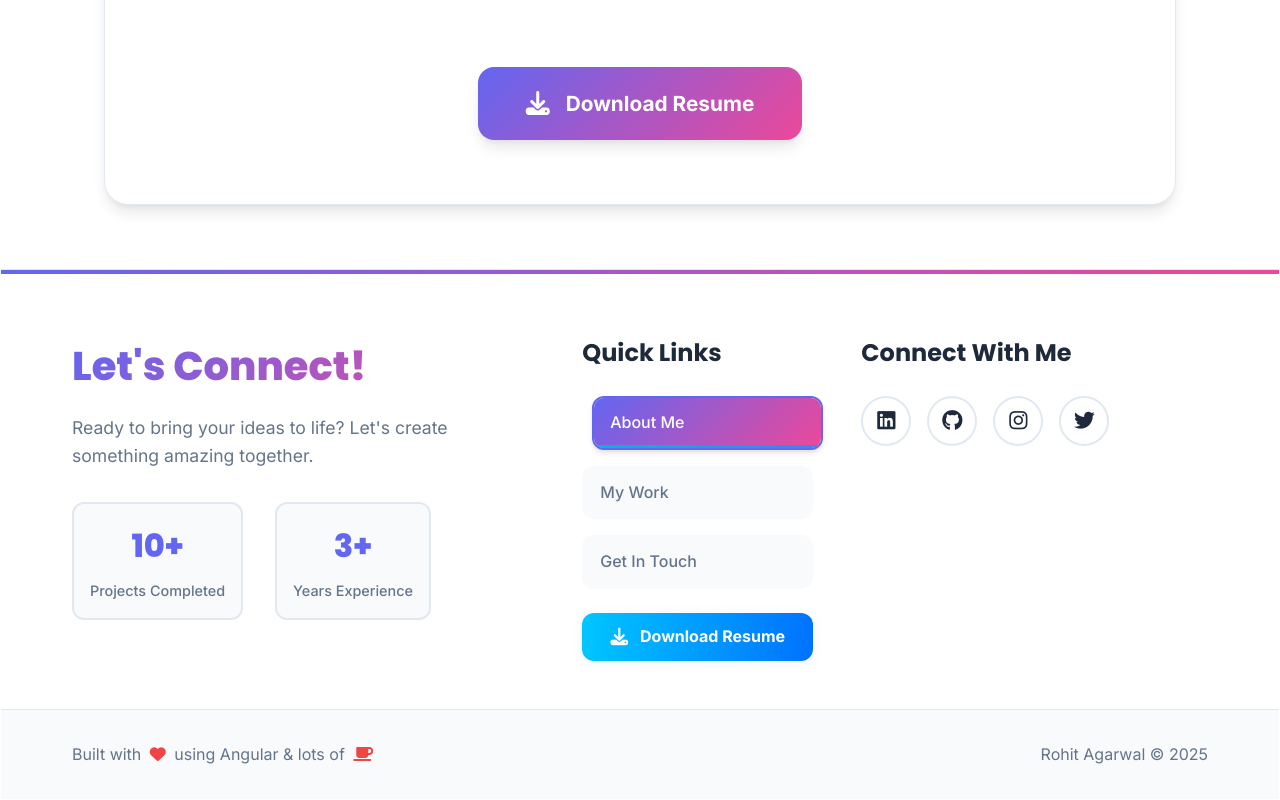
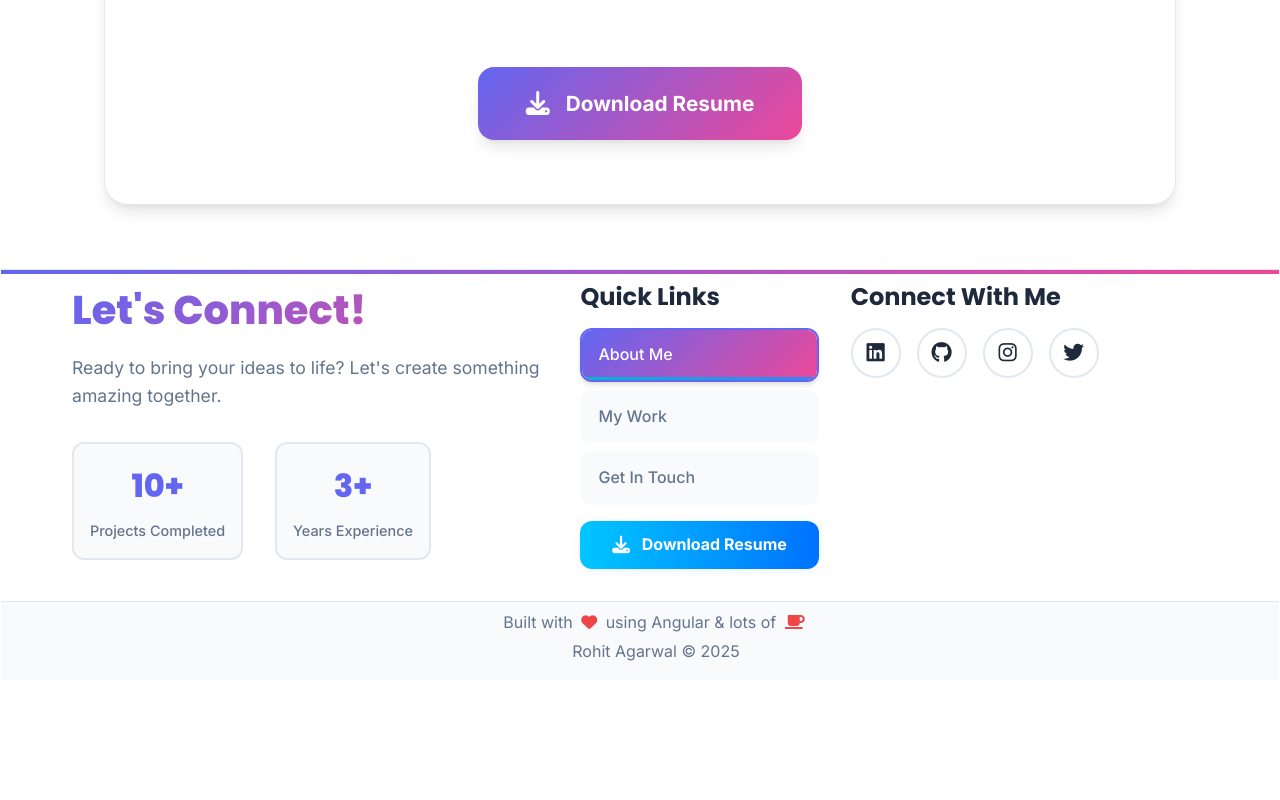
Before and after one commit to rohit-agarwal-ITT/My_Portfolio, an Angular app: page /about in a window 1280 px wide. Shown: the part 1534-2334 px from the top of the page. After the commit the page ends 2215 px from the top, so only its background shows below. Built offline with nearby package versions, Linux system fonts and the light colour scheme.

Commit message:
Placed top icon correctly

```diff
--- a/src/app/app.component.scss
+++ b/src/app/app.component.scss
@@ -269,7 +269,7 @@
 /* Footer */
 .footer {
   margin-top: auto;
-  padding: 4rem 0 0 0;
+  padding: 0.5rem 0 0 0;
   border-top: 1px solid var(--border-color);
   position: relative;
   flex-shrink: 0;
@@ -288,25 +288,30 @@
 .footer-content {
   max-width: 1200px;
   margin: 0 auto;
-  padding: 0 2rem 3rem 2rem;
+  padding: 0 2rem 2rem 2rem;
   display: grid;
   grid-template-columns: 2fr 1fr 1.5fr;
-  gap: 3rem;
+  gap: 2rem;
   align-items: start;
+}
+
+.footer-section {
+  padding: 0;
+  margin: 0;
 }
 
 .footer-section h3 {
   font-size: 2.5rem;
   font-weight: 800;
   font-family: 'Poppins', sans-serif;
-  margin-bottom: 1rem;
+  margin-bottom: 0.75rem;
 }
 
 .footer-section h4 {
   font-size: 1.5rem;
   font-weight: 700;
   color: var(--text-primary);
-  margin-bottom: 1.5rem;
+  margin-bottom: 0.75rem;
   font-family: 'Poppins', sans-serif;
 }
 
@@ -359,7 +364,7 @@
 .footer-links {
   display: flex;
   flex-direction: column;
-  gap: 1rem;
+  gap: 0.5rem;
 }
 
 .footer-link {
@@ -404,7 +409,6 @@
 .footer-link:active,
 .footer-link.router-link-active {
   color: white;
-  transform: translateX(10px);
   border-color: var(--primary-color);
   box-shadow: var(--shadow-md);
 }
@@ -510,7 +514,7 @@
 /* Footer Bottom */
 .footer-bottom {
   border-top: 1px solid var(--border-color);
-  padding: 2rem 0;
+  padding: 0.5rem 0 0.5rem 0;
   background: var(--bg-secondary);
 }
 
@@ -519,10 +523,14 @@
   margin: 0 auto;
   padding: 0 2rem;
   display: flex;
-  justify-content: space-between;
+  justify-content: center;
   align-items: center;
+  flex-direction: column;
   flex-wrap: wrap;
-  gap: 1rem;
+  gap: 0.2rem;
+  padding-right: 0;
+  margin-bottom: 0.5rem;
+  text-align: center;
 }
 
 .footer-bottom p {
@@ -555,7 +563,7 @@
 /* Scroll to Top Button */
 .scroll-to-top {
   position: fixed;
-  bottom: 2rem;
+  bottom: 3.5rem;
   right: 2rem;
   width: 50px;
   height: 50px;
@@ -616,18 +624,9 @@
     justify-content: center;
   }
 
-  .footer-bottom-content {
-    flex-direction: column;
-    text-align: center;
-  }
-
-  .footer-bottom-links {
-    justify-content: center;
-  }
-
   .scroll-to-top {
-    bottom: 1rem;
-    right: 1rem;
+    bottom: 1.5rem;
+    right: 0.6rem;
     width: 45px;
     height: 45px;
     font-size: 1rem;
```
